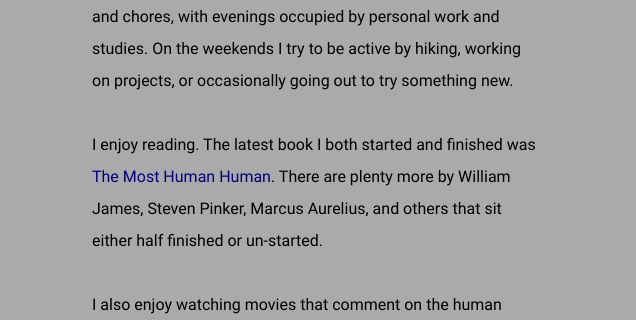
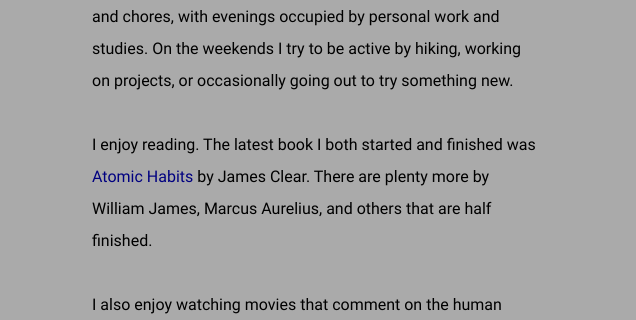
Before and after one commit to matthewjohnson42/professional-website, a plain HTML site: page webpage/about.html in a window 1280 px wide. Shown: the part 203-523 px from the top of the page, 644-1280 px from the left. Drawn offline with Linux system fonts and the light colour scheme.

Commit message:
Update latest book read

```diff
--- a/webpage/about.html
+++ b/webpage/about.html
@@ -34,9 +34,8 @@
                     work and studies. On the weekends I try to be active by hiking, working on projects, or occasionally going out to try something new.
                     <br><br>
                     I enjoy reading. The latest book I both started and finished was <a
-                        href="https://www.penguinrandomhouse.com/books/201876/the-most-human-human-by-brian-christian/">The
-                    Most Human Human</a>. There are plenty more by William James, Steven Pinker, Marcus Aurelius, and others
-                    that sit either half finished or un-started.
+                        href="https://jamesclear.com/atomic-habits">Atomic Habits</a> by James Clear. There are plenty more by William James, Marcus Aurelius, and others
+                    that are half finished.
                     <br><br>
                     I also enjoy watching movies that comment on the human experience (I am a fan of Guillermo Del Toro),
                     going to see theatrical presentations, and singing whenever I can find the courage to disturb my neighbors.
```
